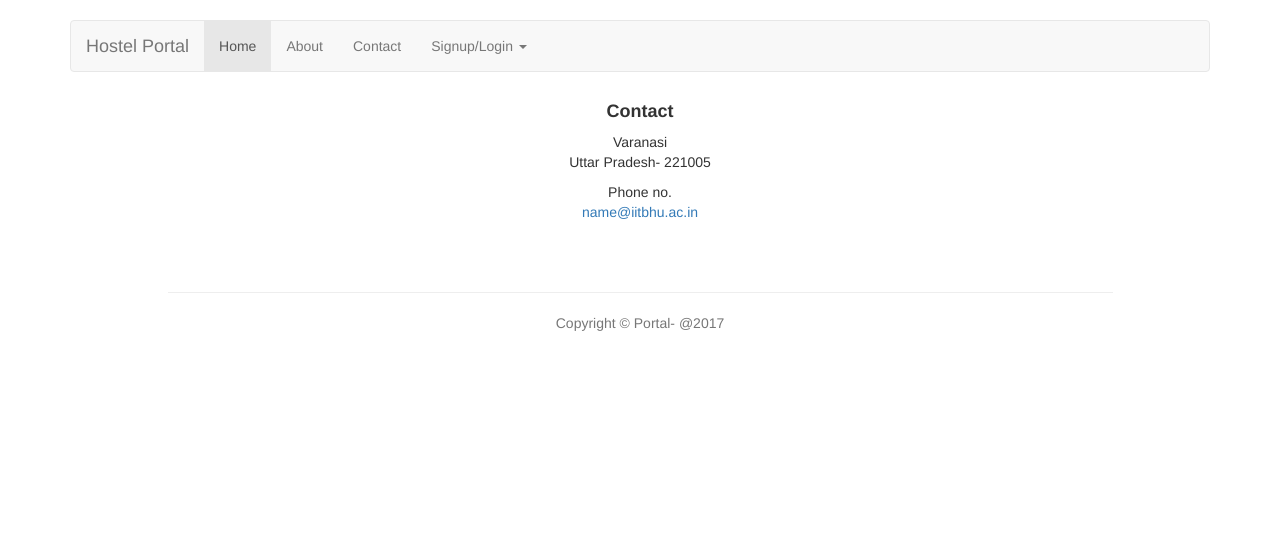
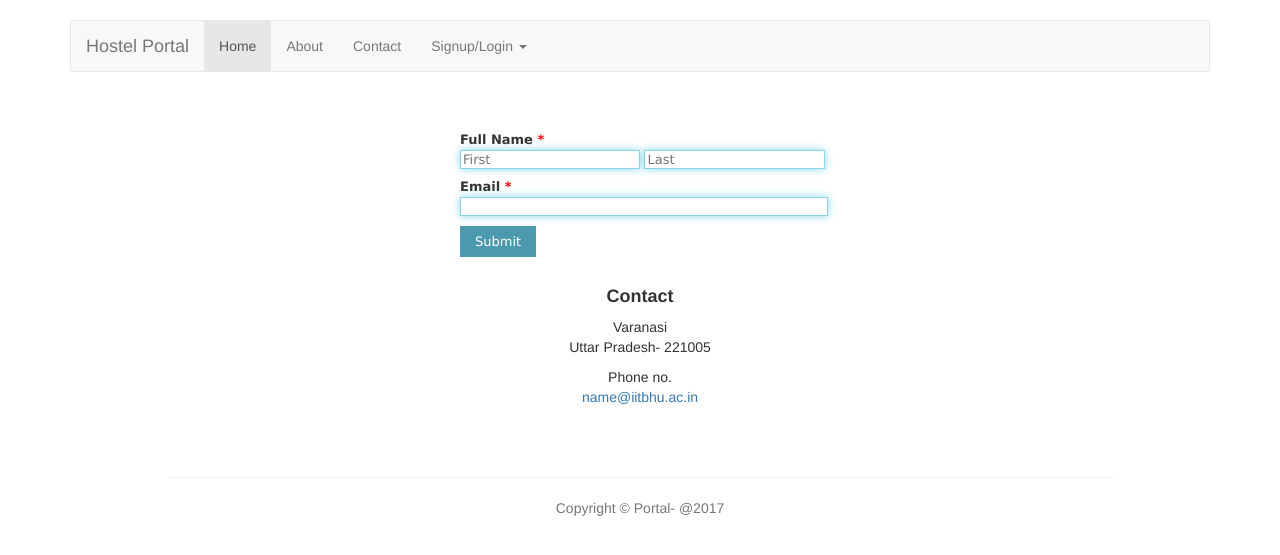
Before and after one commit to ketankr9/hostel, a Django app: template templates/signup.html in a window 1280 px wide. Shown: the top 555 px of the page. Run offline with Django 3.2, Linux system fonts and the light colour scheme; the template is opened without the code that fills it, so the values that code supplies are empty; some libraries are stand-ins or nearby versions.

Commit message:
Update signup.html

```diff
--- a/templates/signup.html
+++ b/templates/signup.html
@@ -3,6 +3,90 @@
 {% load staticfiles %}
 {% block content %}
 
+<style type="text/css">
+.form-style-1 {
+    margin:10px auto;
+    max-width: 400px;
+    padding: 20px 12px 10px 20px;
+    font: 13px "Lucida Sans Unicode", "Lucida Grande", sans-serif;
+}
+.form-style-1 li {
+    padding: 0;
+    display: block;
+    list-style: none;
+    margin: 10px 0 0 0;
+}
+.form-style-1 label{
+    margin:0 0 3px 0;
+    padding:0px;
+    display:block;
+    font-weight: bold;
+}
+.form-style-1 input[type=text],
+.form-style-1 input[type=date],
+.form-style-1 input[type=datetime],
+.form-style-1 input[type=number],
+.form-style-1 input[type=search],
+.form-style-1 input[type=time],
+.form-style-1 input[type=url],
+.form-style-1 input[type=email],
+.form-style-1 input[type=text]:focus,
+.form-style-1 input[type=date]:focus,
+.form-style-1 input[type=datetime]:focus,
+.form-style-1 input[type=number]:focus,
+.form-style-1 input[type=search]:focus,
+.form-style-1 input[type=time]:focus,
+.form-style-1 input[type=url]:focus,
+.form-style-1 input[type=email]:focus,
+.form-style-1 textarea:focus,
+.form-style-1 select:focus{
+    -moz-box-shadow: 0 0 8px #88D5E9;
+    -webkit-box-shadow: 0 0 8px #88D5E9;
+    box-shadow: 0 0 8px #88D5E9;
+    border: 1px solid #88D5E9;
+}
+.form-style-1 .field-divided{
+    width: 49%;
+}
+
+.form-style-1 .field-long{
+    width: 100%;
+}
+.form-style-1 .field-select{
+    width: 100%;
+}
+.form-style-1 .field-textarea{
+    height: 100px;
+}
+.form-style-1 input[type=submit], .form-style-1 input[type=button]{
+    background: #4B99AD;
+    padding: 8px 15px 8px 15px;
+    border: none;
+    color: #fff;
+}
+.form-style-1 input[type=submit]:hover, .form-style-1 input[type=button]:hover{
+    background: #4691A4;
+    box-shadow:none;
+    -moz-box-shadow:none;
+    -webkit-box-shadow:none;
+}
+.form-style-1 .required{
+    color:red;
+}
+</style>
+<form>
+<ul class="form-style-1">
+    <li><label>Full Name <span class="required">*</span></label><input type="text" name="field1" class="field-divided" placeholder="First" />&nbsp;<input type="text" name="field2" class="field-divided" placeholder="Last" /></li>
+    <li>
+        <label>Email <span class="required">*</span></label>
+        <input type="email" name="field3" class="field-long" />
+    </li>
+
+    <li>
+        <input type="submit" value="Submit" />
+    </li>
+</ul>
+</form>
 
 
 {% endblock %}
```
